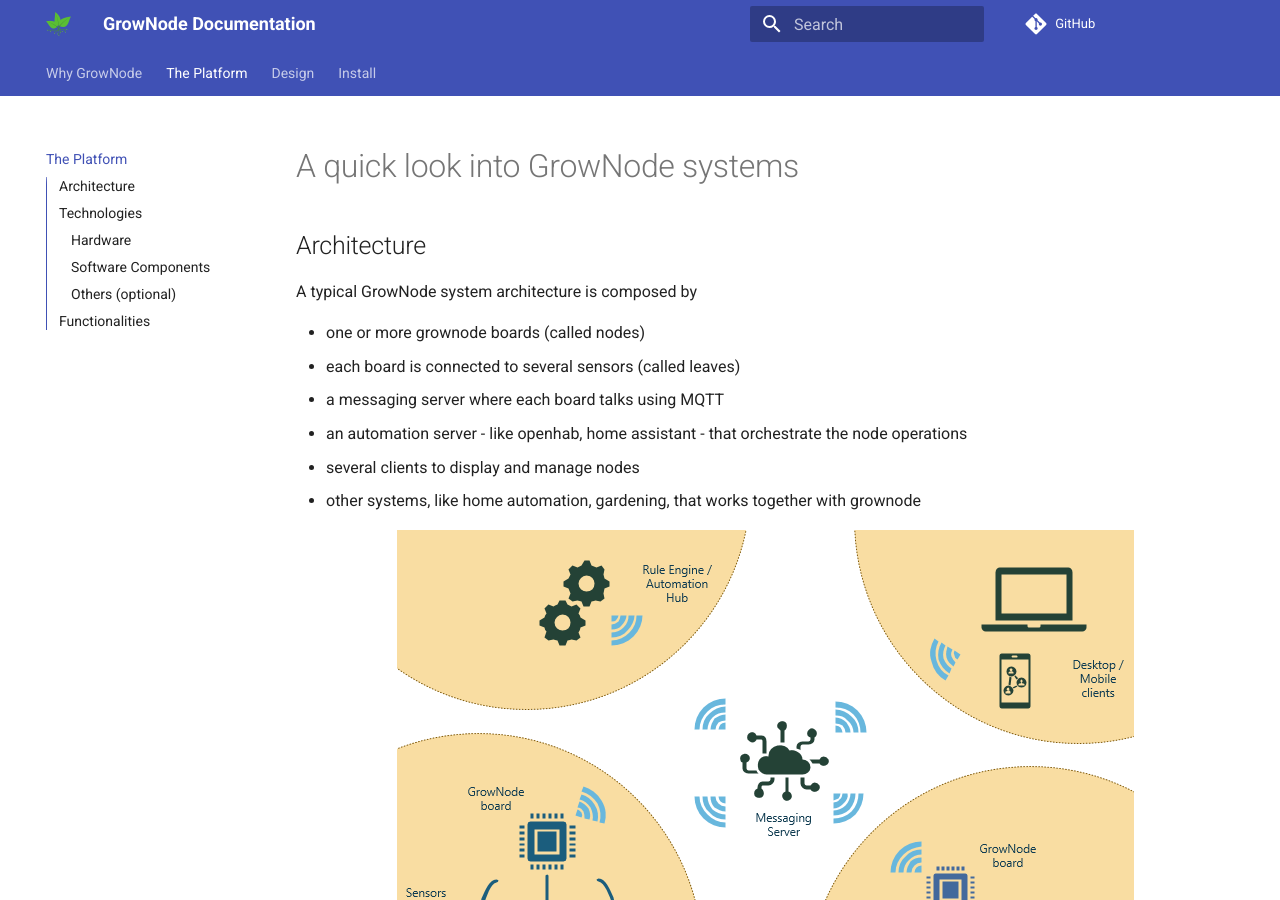
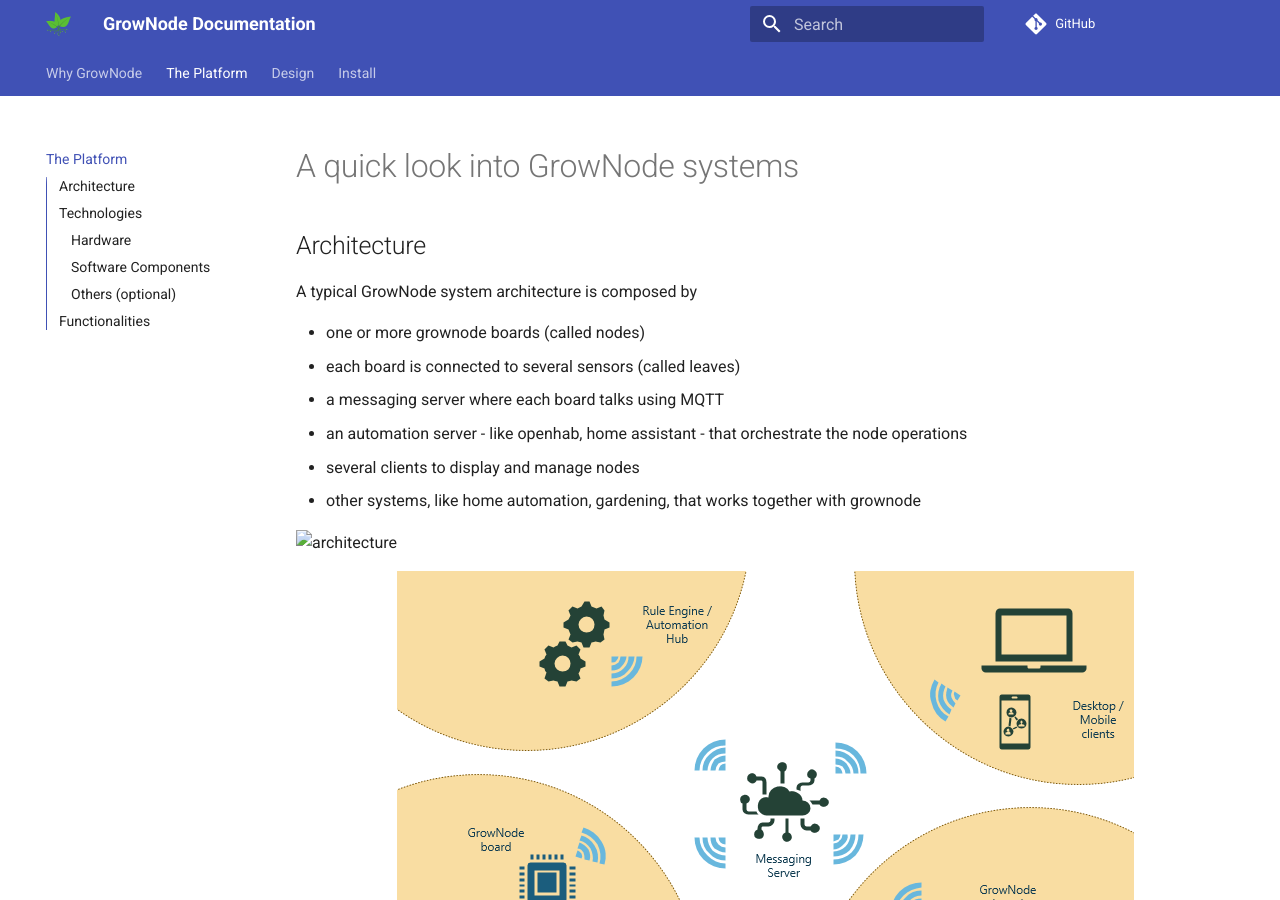
Before and after one commit to ogghst/grownode, an MkDocs documentation site: the page built from docs/platform.md, in a window 1280 px wide and 900 px high. Built offline with MkDocs 1.6.1 and Material for MkDocs 9.7.7, drawn with Linux system fonts in a browser that asks for light colours; comment, search, counter and statistics services are not loaded.

Commit message:
Update platform.md

```diff
--- a/docs/platform.md
+++ b/docs/platform.md
@@ -11,8 +11,11 @@
  - several clients to display and manage nodes
  - other systems, like home automation, gardening, that works together with grownode
 
+![architecture]("img/grownode_net.png")
+
 <p align="center">
-<img src="/img/grownode_net.png">
+<img src="../img/grownode_net.png">
+
 </p>
 
 ## Technologies
```
